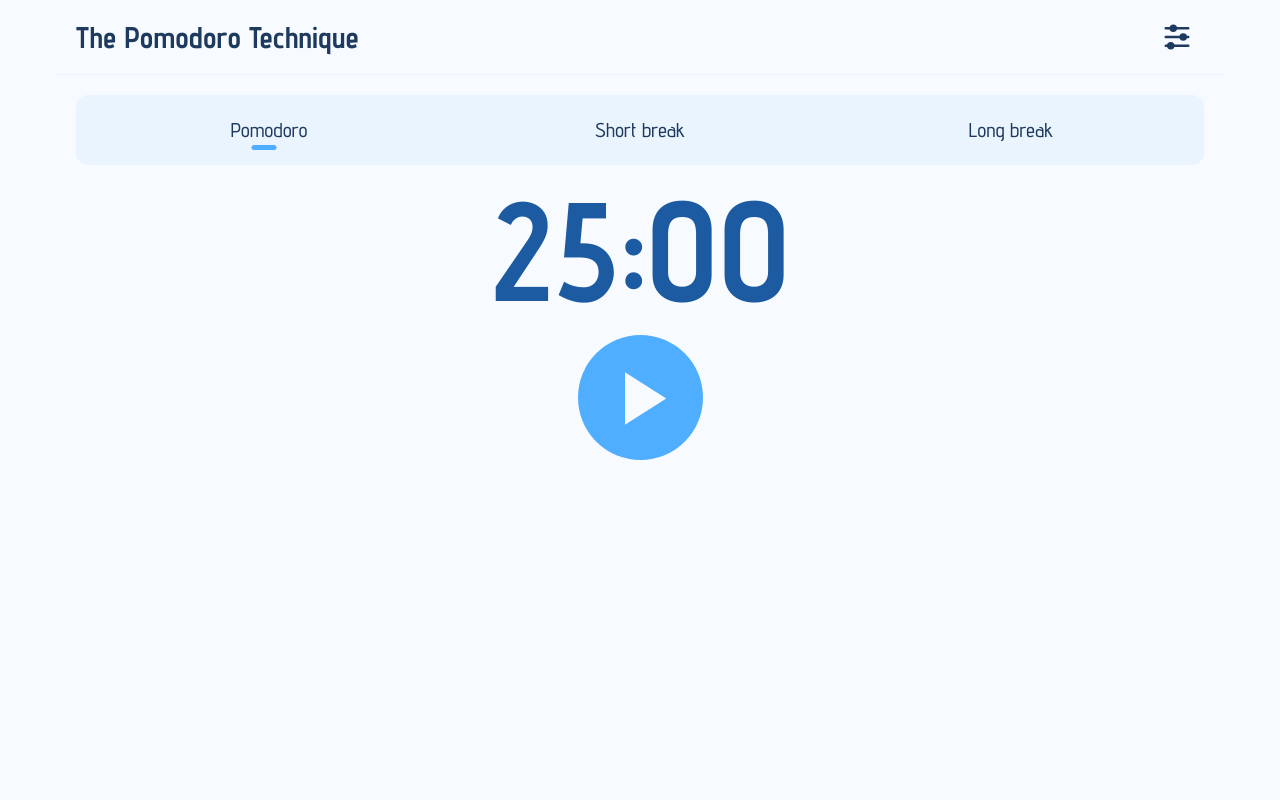
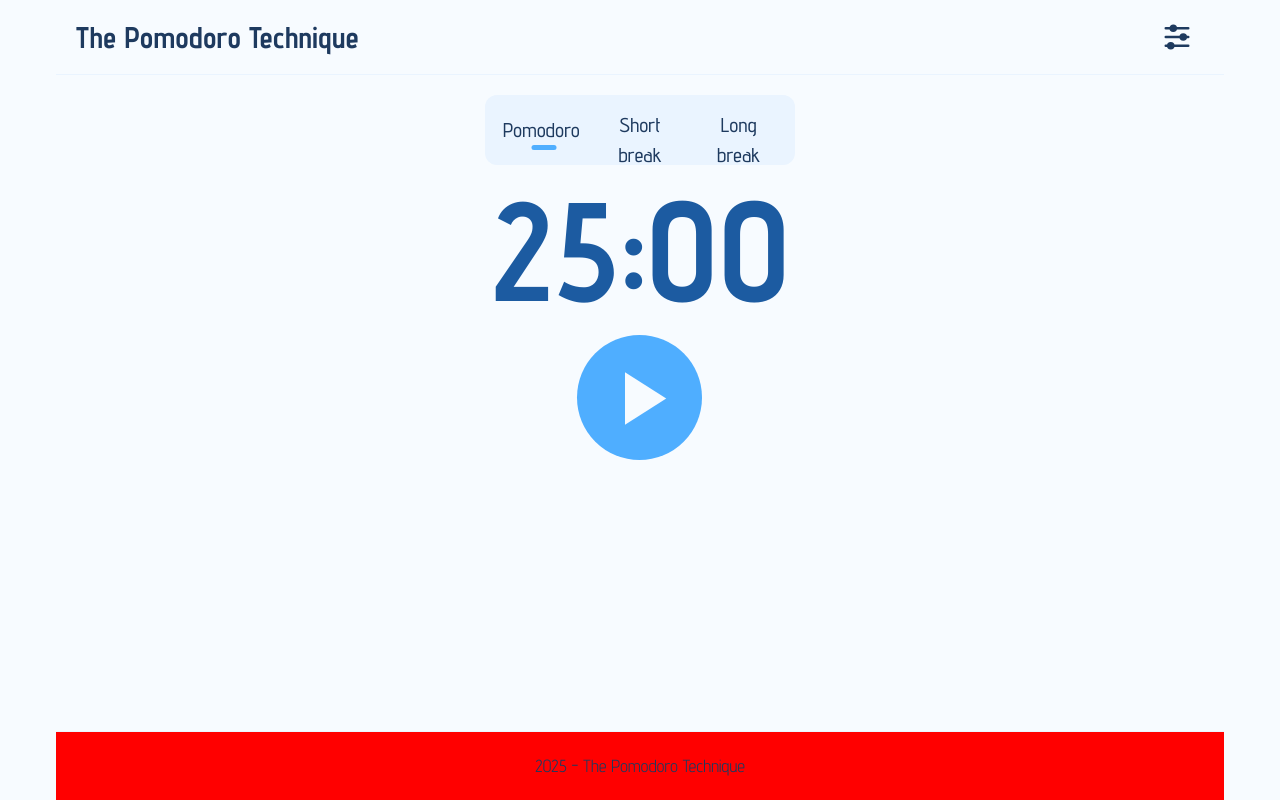
Before and after one commit to marcenico/pomodoro-app, a React (Vite) app: page / in a window 1280 px wide. Built offline with nearby package versions, Linux system fonts and the light colour scheme.

Commit message:
feat(components): add Footer component and integrate into AppContainer

```diff
--- a/src/components/AppContainer/AppContainer.jsx
+++ b/src/components/AppContainer/AppContainer.jsx
@@ -1,3 +1,4 @@
+import { Footer } from '@components/Footer/Footer';
 import { Header } from '@components/Header/Header';
 import { TabSelector } from '@components/TabSelector/TabSelector';
 import { Timer } from '@components/Timer/Timer';
@@ -98,7 +99,7 @@ export const AppContainer = () => {
         selectedSession={selectedSession}
         sessionOptions={sessionOptions}
       />
-      <main className={`container p-16`}>
+      <main className={`container f-1 p-16`}>
         <div className={`d-flex f-col gap-12 t-center`}>
           <TabSelector
             activeTab={activeTab}
@@ -119,6 +120,7 @@ export const AppContainer = () => {
           />
         </div>
       </main>
+      <Footer />
     </TimerProvider>
   );
 };
--- /dev/null
+++ b/src/components/Footer/Footer.jsx
@@ -0,0 +1,16 @@
+import React from 'react';
+import { footer, footerText } from './Footer.module.css';
+
+export const Footer = () => {
+  const currentYear = new Date().getFullYear();
+
+  return (
+    <footer className={footer}>
+      <div className="d-flex jc-center ai-center w-100">
+        <p className={footerText}>
+          {currentYear} - The Pomodoro Technique
+        </p>
+      </div>
+    </footer>
+  );
+};
--- /dev/null
+++ b/src/components/Footer/Footer.module.css
@@ -0,0 +1,18 @@
+.footer {
+  background-color: red;
+  border-top: 1px solid var(--color-50, var(--blue-50));
+  margin: 0 auto;
+  max-width: 1168px;
+  padding: 1rem;
+  transition: border-color var(--transition-normal);
+  width: 100%;
+}
+
+.footerText {
+  color: var(--color-950, var(--blue-950));
+  font-size: 0.875rem;
+  font-weight: var(--text-regular);
+  margin: 0;
+  text-align: center;
+  transition: color var(--transition-normal);
+}
--- a/src/components/index.js
+++ b/src/components/index.js
@@ -1,4 +1,5 @@
 export * from './AppContainer/AppContainer';
+export * from './Footer/Footer';
 export * from './Header/Header';
 export * from './HeaderMenu/HeaderMenu';
 export * from './TabSelector/TabSelector';
--- a/src/styles.css
+++ b/src/styles.css
@@ -35,8 +35,14 @@ body {
   color: var(--color-950, var(--blue-950));
   font-family: var(--font-family);
   line-height: 1.6;
-  min-height: 100vh;
+  min-height: 100dvh;
   transition: background-color var(--transition-normal), color var(--transition-normal);
+}
+
+#root {
+  display: flex;
+  flex-direction: column;
+  min-height: 100dvh;
 }
 
 main {
```
